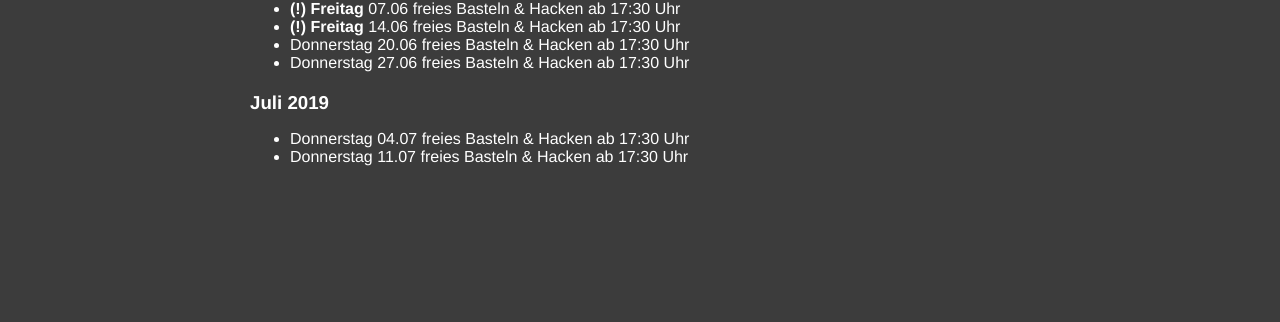
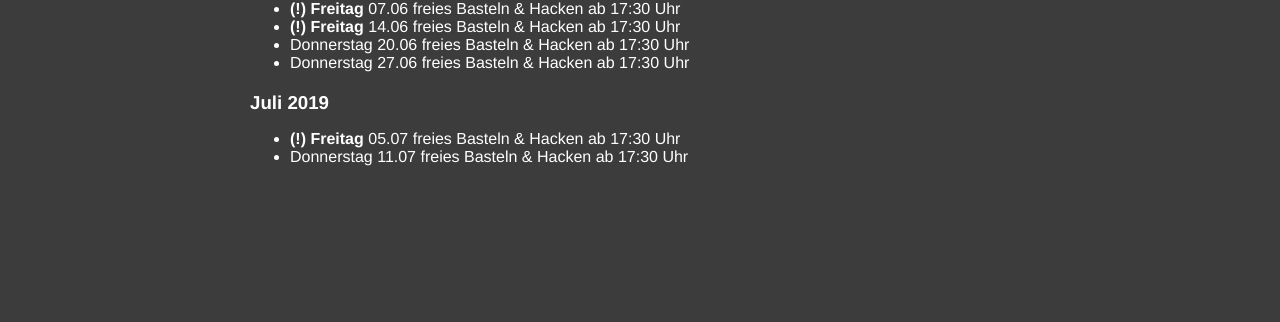
Before and after one commit to BinHacken/BinHacken.github.io, a Jekyll site: the page built from calender.md, in a window 1280 px wide. Shown: the part 640-962 px from the top of the page. Built offline with Jekyll 4.4.1, drawn with Linux system fonts in a browser that asks for light colours.

Commit message:
Termin Änderung

```diff
--- a/calender.md
+++ b/calender.md
@@ -29,5 +29,5 @@ description:
 - Donnerstag 27.06 freies Basteln & Hacken ab 17:30 Uhr
 
 ### Juli 2019
-- Donnerstag 04.07 freies Basteln & Hacken ab 17:30 Uhr
+- **(!) Freitag** 05.07 freies Basteln & Hacken ab 17:30 Uhr
 - Donnerstag 11.07 freies Basteln & Hacken ab 17:30 Uhr
```
Also changed, not shown: projects.md (+1 -1 lines).
